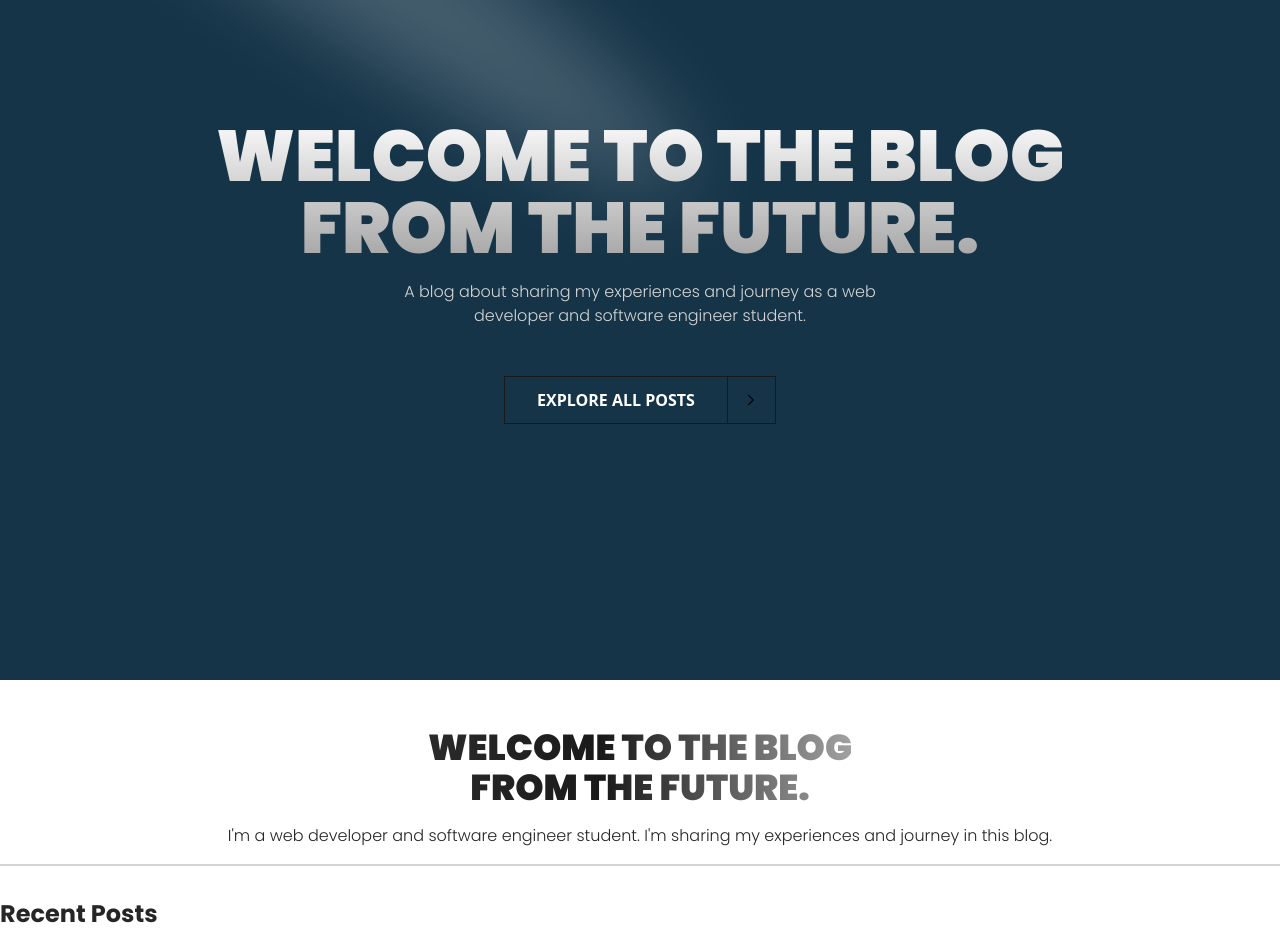
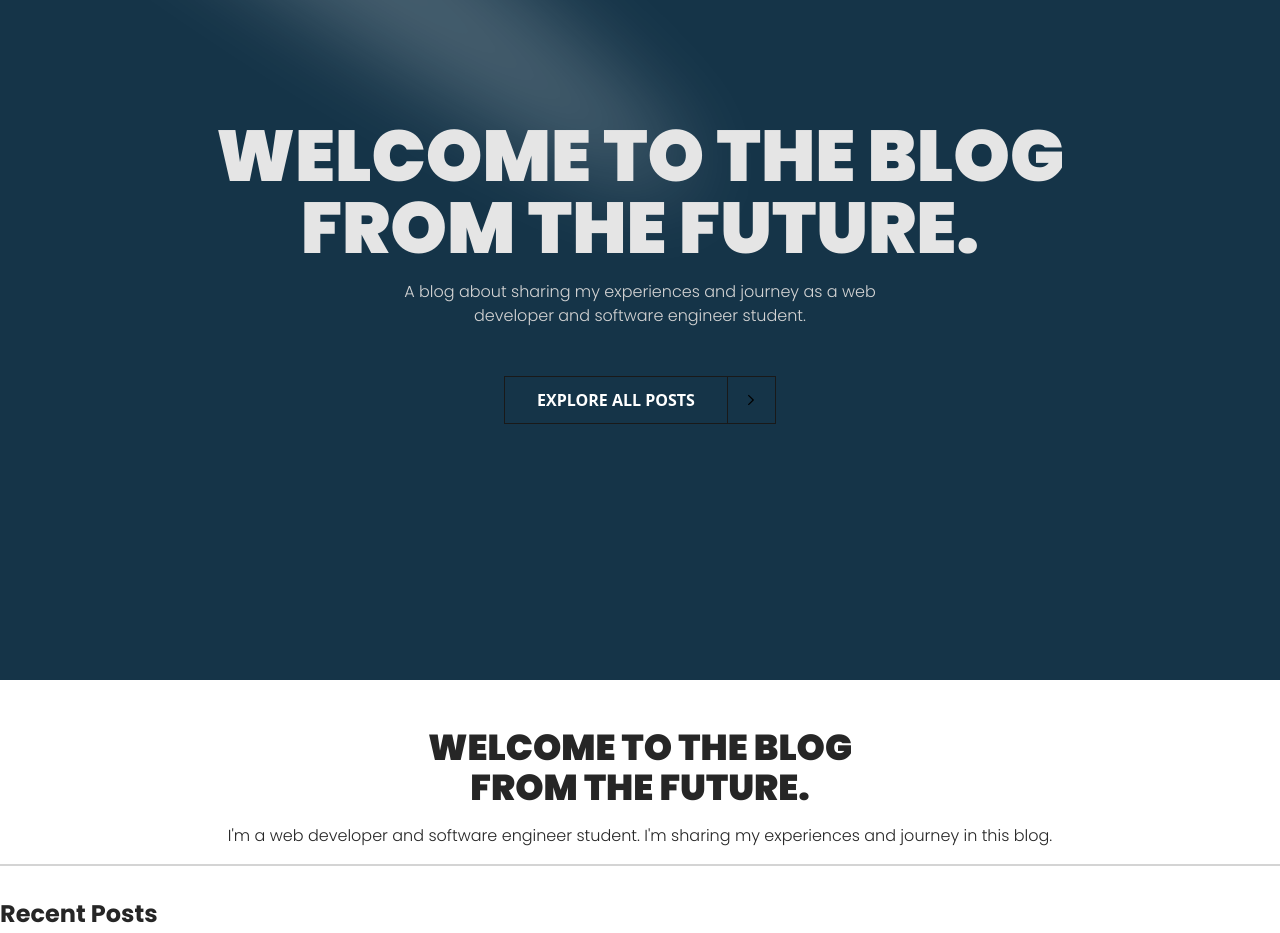
Before and after one commit to nmcev/odin-blog-client, a React (Vite) app: page / in a window 1280 px wide. Shown: the part 180-1113 px from the top of the page. Built offline with nearby package versions, Linux system fonts and the light colour scheme; no server answers.

Commit message:
style: set white heading in the home page

```diff
--- a/src/components/Home.jsx
+++ b/src/components/Home.jsx
@@ -11,7 +11,7 @@ export function Home() {
 
       <div className=" p-4 max-w-7xl flex flex-col h-[100dvh]  justify-center items-center  mx-auto relative z-10  w-full pt-20 md:pt-0">
         <div className="flex flex-col items-center justify-center mb-12 max-sm:mb-20">
-          <h1 className="text-4xl md:text-7xl font-bold text-center bg-clip-text text-transparent bg-gradient-to-b dark:text-white from-neutral-50 dark:to-slate-50 to-neutral-400 bg-opacity-50 font-poppins uppercase">
+          <h1 className="text-4xl md:text-7xl text-neutral-200 font-bold text-center  font-poppins uppercase">
             Welcome to the Blog
             <br /> from the future.
         </h1>
--- a/src/components/RecentPosts.jsx
+++ b/src/components/RecentPosts.jsx
@@ -22,7 +22,7 @@ export default function RecentPosts() {
 
     <div className="container mx-auto py-12">
     <article className="flex flex-col items-center justify-center max-sm:mx-2">
-        <h2 className=" text-4xl font-bold text-center bg-clip-text text-transparent dark:text-white animate-gradient bg-opacity-50 font-poppins uppercase bg-[linear-gradient(to_right,#333333,#191919,#a3a3a3,#262626,#333333,#c0c0c0)]">
+        <h2 className=" text-4xl font-bold text-center text-neutral-800 font-poppins uppercase">
             Welcome to the Blog
             <br /> from the future.
         </h2>
```
